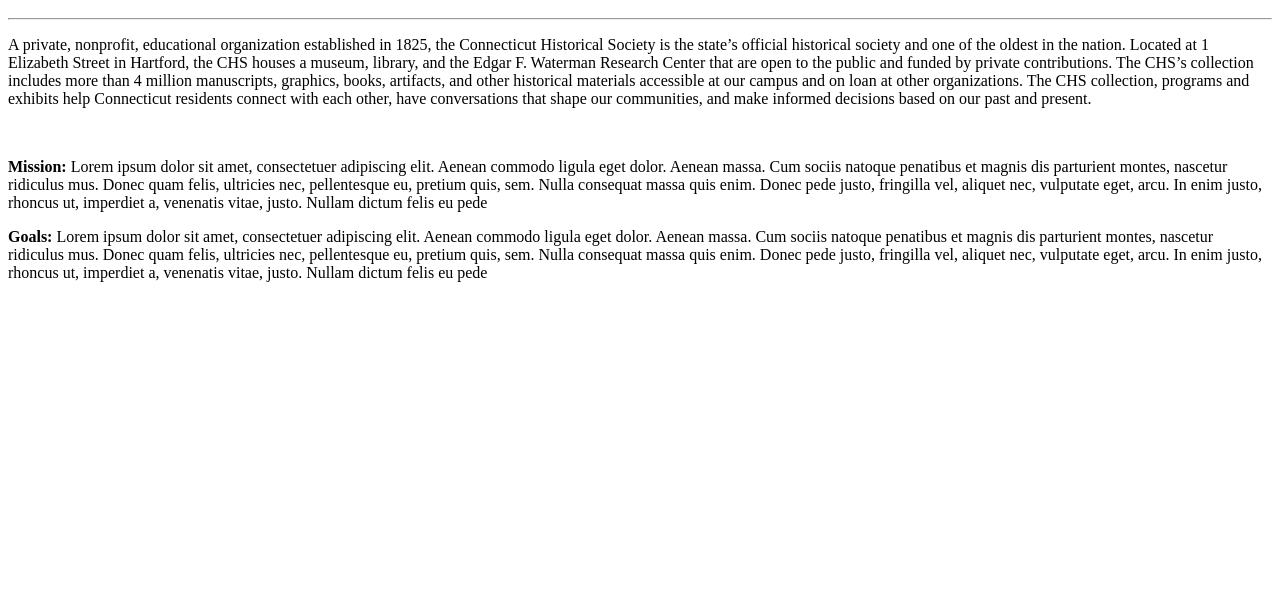
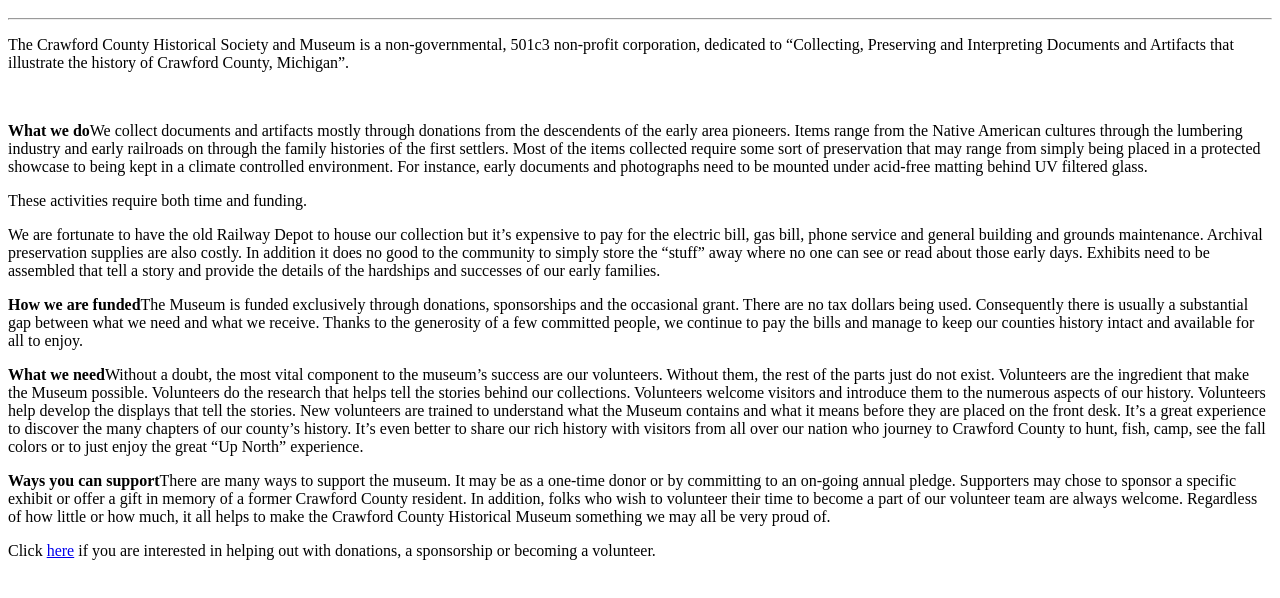
Before and after one commit to courtneyring/CrawfordCounty, a plain HTML site: page app/components/about/about.html in a window 1280 px wide. Shown: the part 48-646 px from the top of the page. Drawn offline with Linux system fonts and the light colour scheme; files that its build step writes are made by us from their sources.

Commit message:
about, homepage ttweaks

```diff
--- a/app/components/about/about.html
+++ b/app/components/about/about.html
@@ -17,15 +17,23 @@
 <div class="container-fluid">
     <div class="row body-content">
         <div class="col-xs-12">
-            <p>A private, nonprofit, educational organization established in 1825, the Connecticut Historical Society is the state’s official historical society and one of the oldest in the nation. Located at 1 Elizabeth Street in Hartford, the CHS houses a museum, library, and the Edgar F. Waterman Research Center that are open to the public and funded by private contributions. The CHS’s collection includes more than 4 million manuscripts, graphics, books, artifacts, and other historical materials accessible at our campus and on loan at other organizations.
-            The CHS collection, programs and exhibits help Connecticut residents connect with each other, have conversations that shape our communities, and make informed decisions based on our past and present.</p>
+            <p>The Crawford County Historical Society and Museum is a non-governmental, 501c3 non-profit corporation, dedicated to “Collecting, Preserving and Interpreting Documents and Artifacts that illustrate the history of Crawford County, Michigan”.</p>
         </div>
         <br>
         <div class="col-xs-12">
-            <p><strong>Mission: </strong>Lorem ipsum dolor sit amet, consectetuer adipiscing elit. Aenean commodo ligula eget dolor. Aenean massa. Cum sociis natoque penatibus et magnis dis parturient montes, nascetur ridiculus mus. Donec quam felis, ultricies nec, pellentesque eu, pretium quis, sem. Nulla consequat massa quis enim. Donec pede justo, fringilla vel, aliquet nec, vulputate eget, arcu. In enim justo, rhoncus ut, imperdiet a, venenatis vitae, justo. Nullam dictum felis eu pede </p>
+            <p><strong>What we do</strong>We collect documents and artifacts mostly through donations from the descendents of the early area pioneers.  Items range from the Native American cultures through the lumbering industry and early railroads on through the family histories of the first settlers.  Most of the items collected require some sort of preservation that may range from simply being placed in a protected showcase to being kept in a climate controlled environment.  For instance, early documents and photographs need to be mounted under acid-free matting behind UV filtered glass.</p>
+            <p>These activities require both time and funding.</p>
+            <p>We are fortunate to have the old Railway Depot to house our collection but it’s expensive to pay for the electric bill, gas bill, phone service and general building and grounds maintenance.  Archival preservation supplies are also costly.  In addition it does no good to the community to simply store the “stuff” away where no one can see or read about those early days.  Exhibits need to be assembled that tell a story and provide the details of the hardships and successes of our early families.</p>
         </div>
         <div class="col-xs-12">
-            <p><strong>Goals: </strong>Lorem ipsum dolor sit amet, consectetuer adipiscing elit. Aenean commodo ligula eget dolor. Aenean massa. Cum sociis natoque penatibus et magnis dis parturient montes, nascetur ridiculus mus. Donec quam felis, ultricies nec, pellentesque eu, pretium quis, sem. Nulla consequat massa quis enim. Donec pede justo, fringilla vel, aliquet nec, vulputate eget, arcu. In enim justo, rhoncus ut, imperdiet a, venenatis vitae, justo. Nullam dictum felis eu pede </p>
+            <p><strong>How we are funded</strong>The Museum is funded exclusively through donations, sponsorships and the occasional grant.  There are no tax dollars being used.  Consequently there is usually a substantial gap between what we need and what we receive.  Thanks to the generosity of a few committed people, we continue to pay the bills and manage to keep our counties history intact and available for all to enjoy.</p>
+        </div>
+        <div class="col-xs-12">
+            <p><strong>What we need</strong>Without a doubt, the most vital component to the museum’s success are our volunteers.  Without them, the rest of the parts just do not exist.  Volunteers are the ingredient that make the Museum possible.  Volunteers do the research that helps tell the stories behind our collections.  Volunteers welcome visitors and introduce them to the numerous aspects of our history.  Volunteers help develop the displays that tell the stories.  New volunteers are trained to understand what the Museum contains and what it means before they are placed on the front desk.  It’s a great experience to discover the many chapters of our county’s history.  It’s even better to share our rich history with visitors from all over our nation who journey to Crawford County to hunt, fish, camp, see the fall colors or to just enjoy the great “Up North” experience.</p>
+        </div>
+        <div class="col-xs-12">
+            <p><strong>Ways you can support</strong>There are many ways to support the museum.  It may be as a one-time donor or by committing to an on-going annual pledge.  Supporters may chose to sponsor a specific exhibit or offer a gift in memory of a former Crawford County resident.  In addition, folks who wish to volunteer their time to become a part of our volunteer team are always welcome.  Regardless of how little or how much, it all helps to make the Crawford County Historical Museum something we may all be very proud of.</p>
+            <p>Click <a href="/membership">here</a> if you are interested in helping out with donations, a sponsorship or becoming a volunteer.</p>
         </div>
     </div>
 </div>
```
Also changed, not shown: app/components/home/home.html (+4 -4 lines), index.html (+1 -1 lines), 1 other file.
